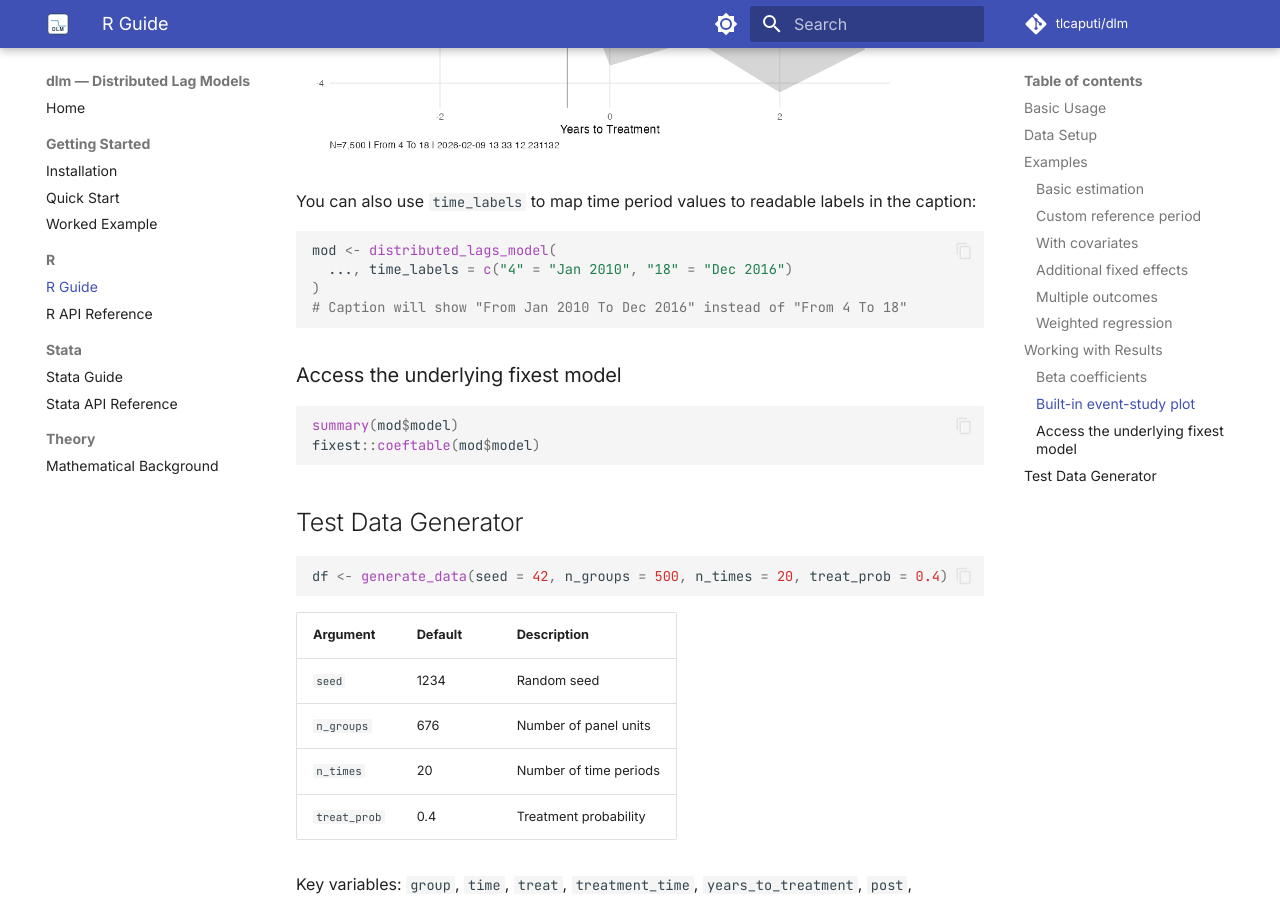
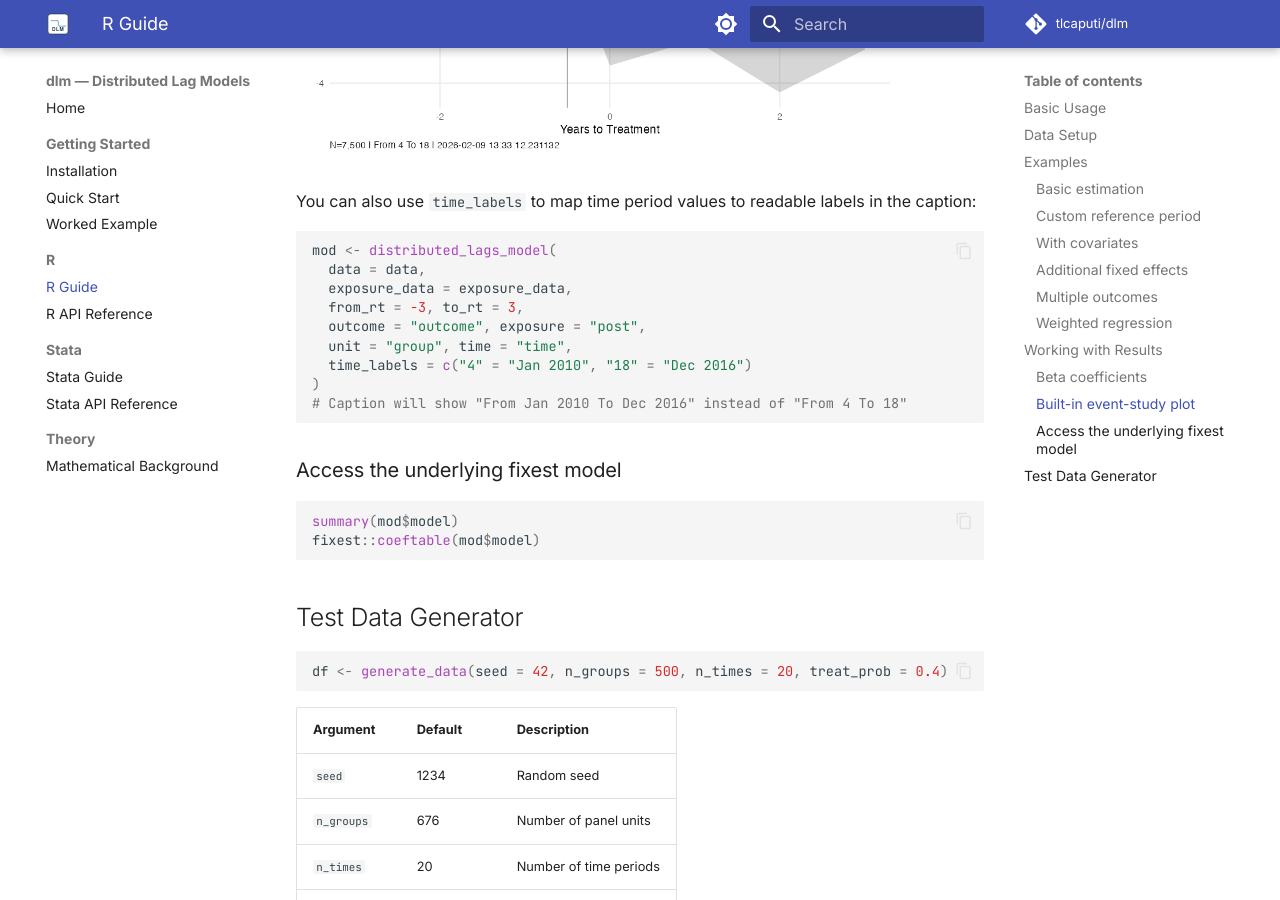
Before and after one commit to tlcaputi/dlm, an MkDocs documentation site: the page built from docs/r/guide.md, in a window 1280 px wide and 900 px high, scrolled down 4572 px. Built offline with MkDocs 1.6.1 and Material for MkDocs 9.7.7, drawn with Linux system fonts in a browser that asks for light colours; comment, search, counter and statistics services are not loaded.

Commit message:
Fix invalid R code snippet in time_labels example

````diff
--- a/docs/r/guide.md
+++ b/docs/r/guide.md
@@ -194,7 +194,12 @@ You can also use `time_labels` to map time period values to readable labels in t
 
 ```r
 mod <- distributed_lags_model(
-  ..., time_labels = c("4" = "Jan 2010", "18" = "Dec 2016")
+  data = data,
+  exposure_data = exposure_data,
+  from_rt = -3, to_rt = 3,
+  outcome = "outcome", exposure = "post",
+  unit = "group", time = "time",
+  time_labels = c("4" = "Jan 2010", "18" = "Dec 2016")
 )
 # Caption will show "From Jan 2010 To Dec 2016" instead of "From 4 To 18"
 ```
````
